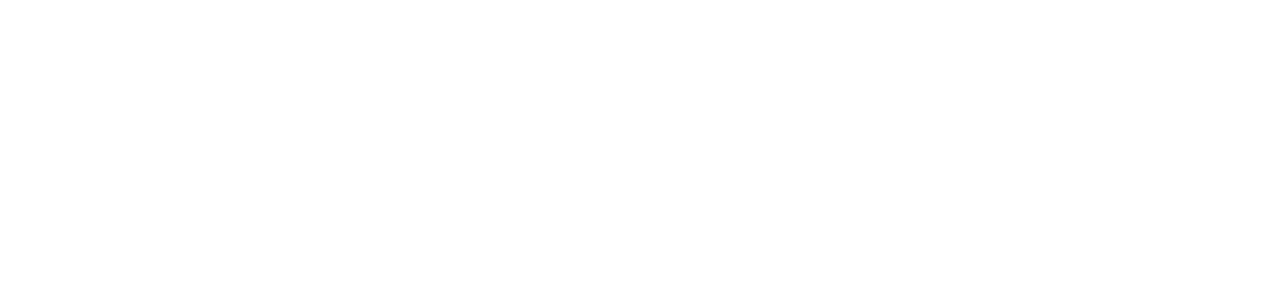
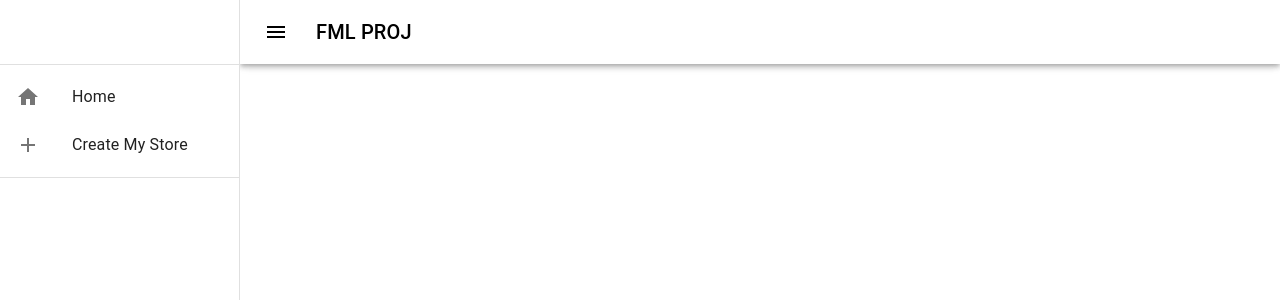
Before and after one commit to PandaKT/fml-proj-local-search-engine, a React (Vite) app in the folder fml proj/: page /#/ in a window 1280 px wide. Shown: the top 300 px of the page. Built offline with nearby package versions, Linux system fonts and the light colour scheme.

Commit message:
header bar and sidebar for homepage

```diff
--- /dev/null
+++ b/fml proj/src/components/appbar/Appbar.tsx
@@ -0,0 +1,175 @@
+import AppBar from "@mui/material/AppBar";
+import Box from "@mui/material/Box";
+import Toolbar from "@mui/material/Toolbar";
+import IconButton from "@mui/material/IconButton";
+import Typography from "@mui/material/Typography";
+import Badge from "@mui/material/Badge";
+import MenuItem from "@mui/material/MenuItem";
+import Menu from "@mui/material/Menu";
+import MenuIcon from "@mui/icons-material/Menu";
+import AccountCircle from "@mui/icons-material/AccountCircle";
+import MailIcon from "@mui/icons-material/Mail";
+import NotificationsIcon from "@mui/icons-material/Notifications";
+import MoreIcon from "@mui/icons-material/MoreVert";
+import { useNavigate } from "react-router-dom";
+import { useState } from "react";
+
+const drawerWidth = 240;
+
+export function MyAppBar() {
+  const [anchorEl, setAnchorEl] = useState<null | HTMLElement>(null);
+  const [mobileMoreAnchorEl, setMobileMoreAnchorEl] =
+    useState<null | HTMLElement>(null);
+  const navigate = useNavigate();
+
+  const isMenuOpen = Boolean(anchorEl);
+  const isMobileMenuOpen = Boolean(mobileMoreAnchorEl);
+
+  const handleProfileMenuOpen = (event: React.MouseEvent<HTMLElement>) => {
+    setAnchorEl(event.currentTarget);
+  };
+
+  const handleMobileMenuClose = () => {
+    setMobileMoreAnchorEl(null);
+  };
+
+  const handleMenuClose = () => {
+    setAnchorEl(null);
+    handleMobileMenuClose();
+  };
+
+  const handleMobileMenuOpen = (event: React.MouseEvent<HTMLElement>) => {
+    setMobileMoreAnchorEl(event.currentTarget);
+  };
+
+  const menuId = "primary-search-account-menu";
+  const renderMenu = (
+    <Menu
+      anchorEl={anchorEl}
+      anchorOrigin={{
+        vertical: "top",
+        horizontal: "right",
+      }}
+      id={menuId}
+      keepMounted
+      transformOrigin={{
+        vertical: "top",
+        horizontal: "right",
+      }}
+      open={isMenuOpen}
+      onClose={handleMenuClose}
+    >
+      <MenuItem onClick={handleMenuClose}>Profile</MenuItem>
+      <MenuItem onClick={handleMenuClose}>My account</MenuItem>
+    </Menu>
+  );
+
+  const mobileMenuId = "primary-search-account-menu-mobile";
+  const renderMobileMenu = (
+    <Menu
+      anchorEl={mobileMoreAnchorEl}
+      anchorOrigin={{
+        vertical: "top",
+        horizontal: "right",
+      }}
+      id={mobileMenuId}
+      keepMounted
+      transformOrigin={{
+        vertical: "top",
+        horizontal: "right",
+      }}
+      open={isMobileMenuOpen}
+      onClose={handleMobileMenuClose}
+    >
+      <MenuItem>
+        <IconButton size="large" aria-label="show 4 new mails" color="inherit">
+          <Badge badgeContent={4} color="error">
+            <MailIcon />
+          </Badge>
+        </IconButton>
+        <p>Messages</p>
+      </MenuItem>
+      <MenuItem>
+        <IconButton
+          size="large"
+          aria-label="show 17 new notifications"
+          color="inherit"
+        >
+          <Badge badgeContent={17} color="error">
+            <NotificationsIcon />
+          </Badge>
+        </IconButton>
+        <p>Notifications</p>
+      </MenuItem>
+      <MenuItem onClick={handleProfileMenuOpen}>
+        <IconButton
+          size="large"
+          aria-label="account of current user"
+          aria-controls="primary-search-account-menu"
+          aria-haspopup="true"
+          color="inherit"
+        >
+          <AccountCircle />
+        </IconButton>
+        <p>Profile</p>
+      </MenuItem>
+    </Menu>
+  );
+
+  return (
+    <Box sx={{ flexGrow: 1 }}>
+      <AppBar
+        position="fixed"
+        sx={{
+          width: { sm: `calc(100% - ${drawerWidth}px)` },
+          ml: { sm: `${drawerWidth}px` },
+          backgroundColor: "white",
+          color: "black",
+        }}
+      >
+        <Toolbar>
+          <IconButton
+            size="large"
+            edge="start"
+            color="inherit"
+            aria-label="open drawer"
+            sx={{ mr: 2 }}
+          >
+            <MenuIcon />
+          </IconButton>
+          {/* <img
+            src={Logo}
+            className="w-10 mr-4"
+            alt="logo"
+            onClick={() => navigate("/")}
+            style={{ cursor: "pointer" }}
+          /> */}
+          <Typography
+            variant="h6"
+            noWrap
+            component="div"
+            sx={{ display: { xs: "none", sm: "block" } }}
+            onClick={() => navigate("/")}
+            style={{ cursor: "pointer" }}
+          >
+            FML PROJ
+          </Typography>
+          <Box sx={{ display: { xs: "flex", md: "none" } }}>
+            <IconButton
+              size="large"
+              aria-label="show more"
+              aria-controls={mobileMenuId}
+              aria-haspopup="true"
+              onClick={handleMobileMenuOpen}
+              color="inherit"
+            >
+              <MoreIcon />
+            </IconButton>
+          </Box>
+        </Toolbar>
+      </AppBar>
+      {renderMobileMenu}
+      {renderMenu}
+    </Box>
+  );
+}
--- a/fml proj/src/pages/root.tsx
+++ b/fml proj/src/pages/root.tsx
@@ -1,3 +1,145 @@
-export function Root(props: any) {
-  return <></>;
+import { Outlet, useNavigate } from "react-router-dom";
+
+import * as React from "react";
+import { Box, ThemeProvider, createTheme } from "@mui/material";
+import CssBaseline from "@mui/material/CssBaseline";
+import Divider from "@mui/material/Divider";
+import Drawer from "@mui/material/Drawer";
+import List from "@mui/material/List";
+import ListItem from "@mui/material/ListItem";
+import ListItemButton from "@mui/material/ListItemButton";
+import ListItemIcon from "@mui/material/ListItemIcon";
+import ListItemText from "@mui/material/ListItemText";
+import Toolbar from "@mui/material/Toolbar";
+import { Home, Add } from "@mui/icons-material";
+import { MyAppBar } from "../components/appbar/Appbar";
+import { ScrollRestoration } from "react-router-dom";
+import { useState } from "react";
+const drawerWidth = 240;
+
+interface Props {
+  window?: () => Window;
 }
+
+export function Root(props: Props) {
+  const { window } = props;
+  const [dialogOpen, setDialogOpen] = useState(false);
+  const navigate = useNavigate();
+  const [mobileOpen, setMobileOpen] = React.useState(false);
+
+  const handleDrawerToggle = () => {
+    setMobileOpen(!mobileOpen);
+  };
+  const rootElement = document.getElementById("root");
+  const theme = createTheme({
+    components: {
+      MuiPopover: {
+        defaultProps: {
+          container: rootElement,
+        },
+      },
+      MuiPopper: {
+        defaultProps: {
+          container: rootElement,
+        },
+      },
+      MuiDialog: {
+        defaultProps: {
+          container: rootElement,
+        },
+      },
+      MuiModal: {
+        defaultProps: {
+          container: rootElement,
+        },
+      },
+    },
+  });
+
+  const drawer = (
+    <div>
+      <Toolbar />
+      <Divider />
+      <List>
+        <ListItem key={"home"} disablePadding>
+          <ListItemButton onClick={() => navigate("/")}>
+            <ListItemIcon>
+              <Home />
+            </ListItemIcon>
+            <ListItemText primary={"Home"} />
+          </ListItemButton>
+        </ListItem>
+        <ListItem key={"addStore"} disablePadding>
+          <ListItemButton onClick={() => setDialogOpen(true)}>
+            <ListItemIcon>
+              <Add />
+            </ListItemIcon>
+            <ListItemText primary={"Create My Store"} />
+          </ListItemButton>
+        </ListItem>
+      </List>
+      <Divider />
+    </div>
+  );
+
+  const container =
+    window !== undefined ? () => window().document.body : undefined;
+
+  return (
+    <ThemeProvider theme={theme}>
+      <Box sx={{ display: "flex" }}>
+        <CssBaseline />
+        {/* <MyAppBar handleDrawerToggle={handleDrawerToggle} /> */}
+        <MyAppBar />
+
+        <ScrollRestoration />
+        <Box
+          component="nav"
+          sx={{ width: { sm: drawerWidth }, flexShrink: { sm: 0 } }}
+          aria-label="mailbox folders"
+        >
+          {/* The implementation can be swapped with js to avoid SEO duplication of links. */}
+          <Drawer
+            container={container}
+            variant="temporary"
+            open={mobileOpen}
+            onClose={handleDrawerToggle}
+            ModalProps={{
+              keepMounted: true, // Better open performance on mobile.
+            }}
+            sx={{
+              display: { xs: "block", sm: "none" },
+              "& .MuiDrawer-paper": {
+                boxSizing: "border-box",
+                width: drawerWidth,
+              },
+            }}
+          >
+            {drawer}
+          </Drawer>
+          <Drawer
+            variant="permanent"
+            sx={{
+              display: { xs: "none", sm: "block" },
+              "& .MuiDrawer-paper": {
+                boxSizing: "border-box",
+                width: drawerWidth,
+              },
+            }}
+            open
+          >
+            {drawer}
+          </Drawer>
+        </Box>
+      </Box>
+    </ThemeProvider>
+  );
+}
+
+// loading anim
+// profile
+// store page touches
+// item page touches
+// download link
+// drawer highlight
+// images and data fix
```
